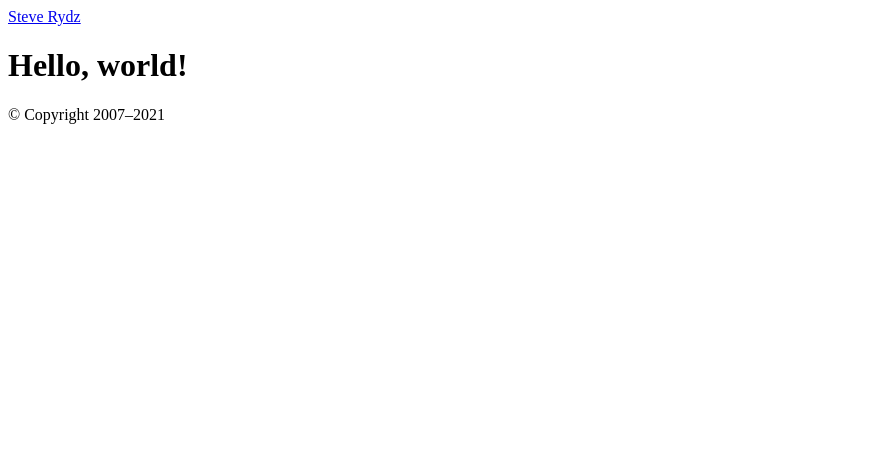
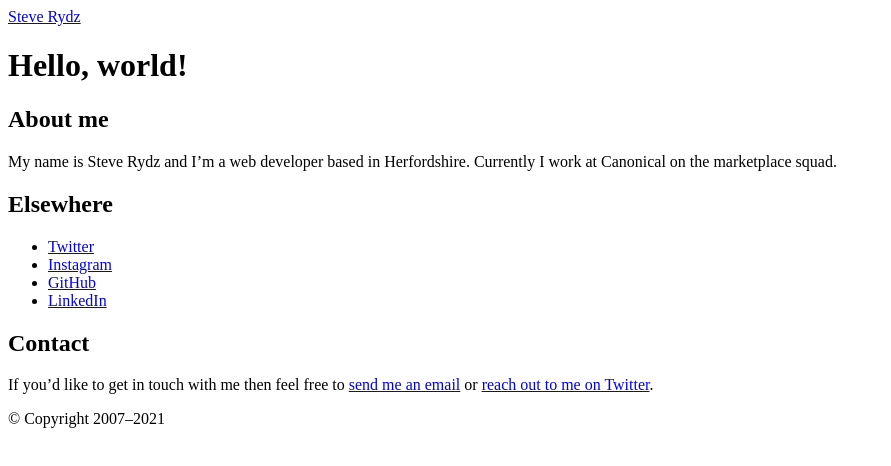
Before and after one commit to steverydz/steverydz.com, an Eleventy site: page src/index.html in a window 1280 px wide. Shown: the whole page, without its empty margins (0-891 px from the left). Built offline with nearby package versions, Linux system fonts and the light colour scheme; Eleventy itself is replaced by a stand-in of ours; files that its build step writes are made by us from their sources.

Commit message:
Update content

```diff
--- /dev/null
+++ b/src/_includes/sidebar.html
@@ -0,0 +1,13 @@
+<aside>
+  <h2>About me</h2>
+  <p>My name is Steve Rydz and I&rsquo;m a web developer based in Herfordshire. Currently I work at Canonical on the marketplace squad.</p>
+  <h2>Elsewhere</h2>
+  <ul>
+    <li><a href="https://twitter.com/steverydz">Twitter</a></li>
+    <li><a href="https://instagram.com/steverydz">Instagram</a></li>
+    <li><a href="https://github.com/steverydz">GitHub</a></li>
+    <li><a href="https://www.linkedin.com/in/steverydz/">LinkedIn</a></li>
+  </ul>
+  <h2>Contact</h2>
+  <p>If you&rsquo;d like to get in touch with me then feel free to <a href="mailto:steverydz+website@gmail.com">send me an email</a> or <a href="https://twitter.com/intent/tweet?text=@steverydz">reach out to me on Twitter</a>.</p>
+</aside>
--- a/src/_layouts/default.html
+++ b/src/_layouts/default.html
@@ -9,6 +9,7 @@
 <body>
   {% include header.html %}
   {{ content | safe }}
+  {% include sidebar.html %}
   {% include footer.html %}
 </body>
 </html>
```
